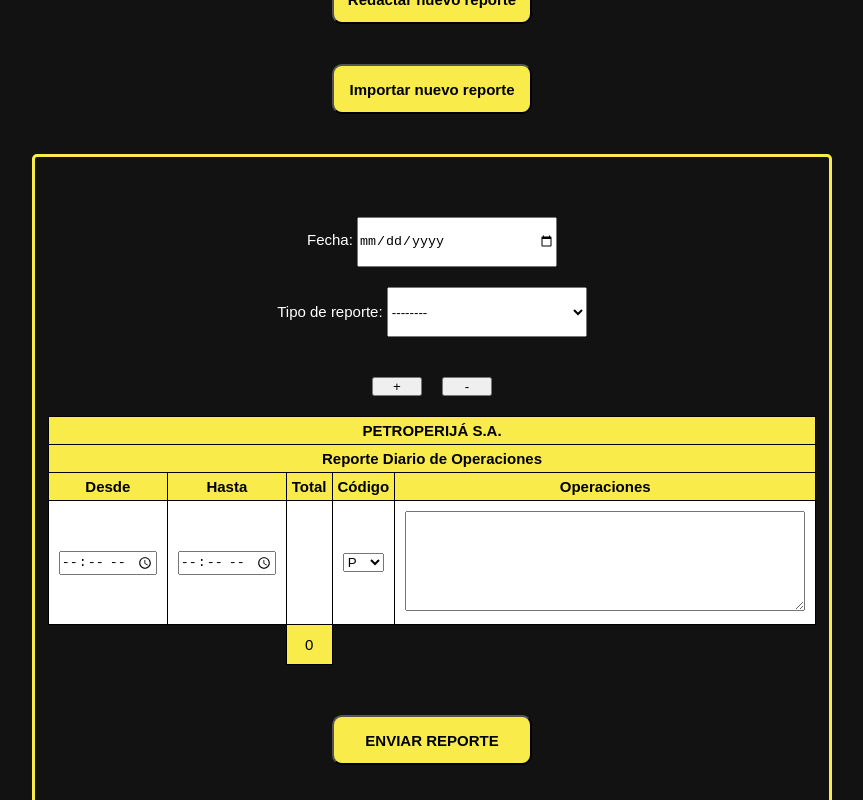
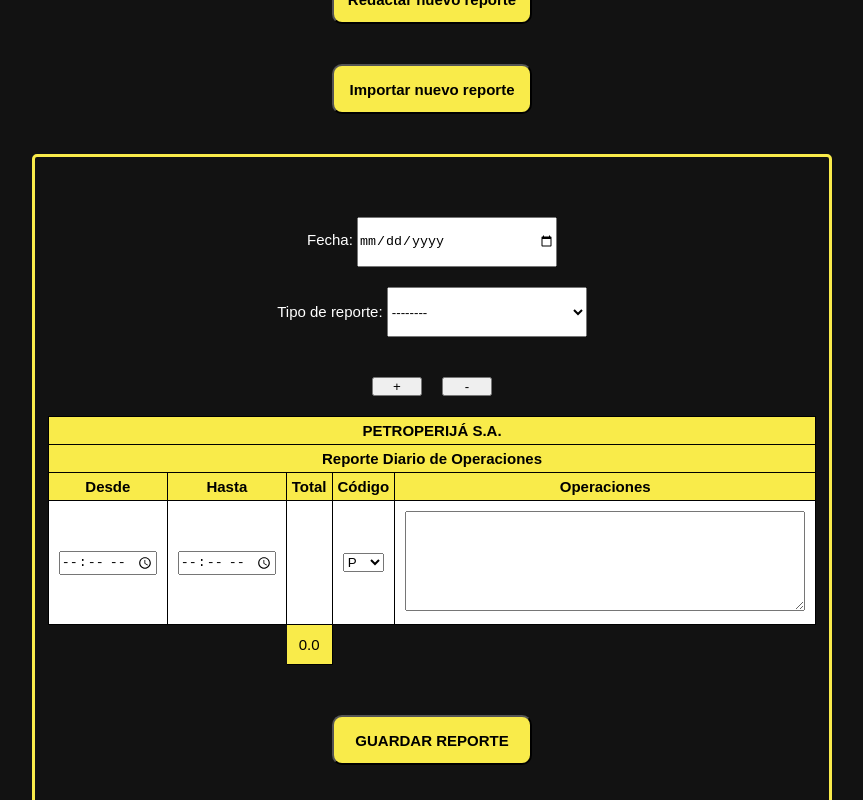
Before and after one commit to manuelmad/drilldatahub, a Next.js app: page /EventView in a window 1280 px wide. Both pictures are taken after a click on the button "Redactar nuevo reporte". Shown: the part 300-1100 px from the top of the page, without its empty margins (208-1071 px from the left). Built offline with nearby package versions, Linux system fonts and the light colour scheme; no server answers; the database is empty; a web font is replaced by a local one.

Commit message:
Improving some styles. Changing text of the 'send report' button to 'save report'. Setting 1 decimal to the hours of an activity.

```diff
--- a/app/EventView/EventView.css
+++ b/app/EventView/EventView.css
@@ -124,9 +124,9 @@ table td {
         padding-right: 2rem;
     }
 
-    #event-info_container article:nth-child(2) p {
+    /* #event-info_container article:nth-child(2) p {
         grid-template-columns: 2fr 7fr;
-    }
+    } */
 
     table {
         font-size: var(--md);
--- a/app/ExcelImporter/ExcelImporter.js
+++ b/app/ExcelImporter/ExcelImporter.js
@@ -135,7 +135,7 @@ export default function ExcelImporter() {
             </p>
             <p><input id='file_report' accept='.xls, .xlsx' type='file' onChange={jsonFromExcel}/></p>
             <p>
-                <button onClick={sendReport} id='send_new_report_btn'>ENVIAR REPORTE</button>
+                <button onClick={sendReport} id='send_new_report_btn'>GUARDAR REPORTE</button>
             </p>
             <p>
                 <button id='new_report_cancel' onClick={hideImportDiv}>CANCELAR</button>
--- a/app/NewReportModal/NewReportModal.css
+++ b/app/NewReportModal/NewReportModal.css
@@ -53,7 +53,7 @@
 
 #last_row td:nth-child(1), #last_row td:nth-child(3) {
     background-color: var(--dark-background);
-    border: none;
+    border-color: var(--dark-background);
 }
 
 #last_row td:nth-child(2) {
--- a/app/NewReportModal/NewReportModal.js
+++ b/app/NewReportModal/NewReportModal.js
@@ -76,7 +76,7 @@ export default function NewReportModal({
         new_input.addEventListener('input', (e)=> {
             let i_time_minutes = Number(e.target.value.slice(0,2))*60 + Number(e.target.value.slice(3));
             let f_time_minutes = Number(new_input2.value.slice(0,2))*60 + Number(new_input2.value.slice(3));
-            let time = (f_time_minutes - i_time_minutes)/60;
+            let time = ((f_time_minutes - i_time_minutes)/60).toFixed(1);
             new_span.innerText = `${time}`;
             calculateTotalDailyHours();
         });
@@ -84,7 +84,7 @@ export default function NewReportModal({
         new_input2.addEventListener('input', (e)=> {
             let i_time_minutes = Number(new_input.value.slice(0,2))*60 + Number(new_input.value.slice(3));
             let f_time_minutes = Number(e.target.value.slice(0,2))*60 + Number(e.target.value.slice(3));
-            let time = (f_time_minutes - i_time_minutes)/60;
+            let time = ((f_time_minutes - i_time_minutes)/60).toFixed(1);
             new_span.innerText = `${time}`;
             calculateTotalDailyHours();
         });
@@ -230,7 +230,7 @@ export default function NewReportModal({
     }
 
     useEffect(()=> {
-        // Handling the inputs od the 1st row and show the hours in the span
+        // Handling the inputs on the 1st row and show the hours in the span
         let activity_hours_span = document.getElementById("activity_hours");
         let initial_time_input = document.getElementById("initial_time");
         let final_time_input = document.getElementById("final_time");
@@ -238,7 +238,7 @@ export default function NewReportModal({
         initial_time_input.addEventListener('input', (e)=> {
             let i_time_minutes = Number(e.target.value.slice(0,2))*60 + Number(e.target.value.slice(3));
             let f_time_minutes = Number(final_time_input.value.slice(0,2))*60 + Number(final_time_input.value.slice(3));
-            let time = (f_time_minutes - i_time_minutes)/60;
+            let time = ((f_time_minutes - i_time_minutes)/60).toFixed(1);
             activity_hours_span.innerText = `${time}`;
             calculateTotalDailyHours();
         });
@@ -246,7 +246,7 @@ export default function NewReportModal({
         final_time_input.addEventListener('input', (e)=> {
             let i_time_minutes = Number(initial_time_input.value.slice(0,2))*60 + Number(initial_time_input.value.slice(3));
             let f_time_minutes = Number(e.target.value.slice(0,2))*60 + Number(e.target.value.slice(3));
-            let time = (f_time_minutes - i_time_minutes)/60;
+            let time = ((f_time_minutes - i_time_minutes)/60).toFixed(1);
             activity_hours_span.innerText = `${time}`;
             calculateTotalDailyHours();
         });
@@ -306,7 +306,7 @@ export default function NewReportModal({
                             <tr id='last_row'>
                                 <td colSpan="2"></td>
                                 <td>
-                                    <span id='totalHours_container'>{totalHours}</span>
+                                    <span id='totalHours_container'>{totalHours.toFixed(1)}</span>
                                 </td>
                                 <td colSpan="2"></td>
                             </tr>
@@ -316,7 +316,7 @@ export default function NewReportModal({
 
                 </div>
                 <p>
-                    <button id='send_new_report_btn_forModal' onClick={sendReportFromTable}>ENVIAR REPORTE</button>
+                    <button id='send_new_report_btn_forModal' onClick={sendReportFromTable}>GUARDAR REPORTE</button>
                 </p>
                 <p id='cancel-event-btn__container'>
                     <button onClick={hideNewReportModal} id='cancel_event_btn'>CANCELAR</button>
```
